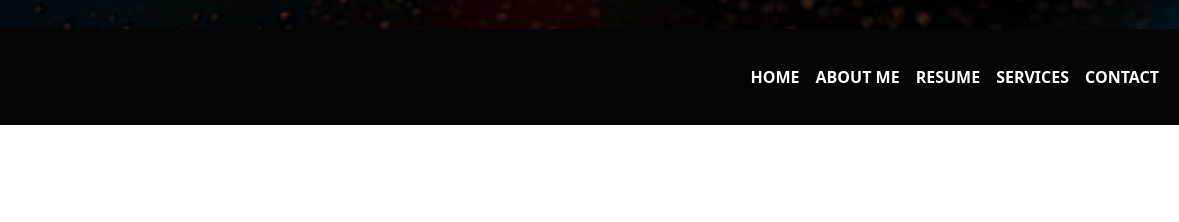
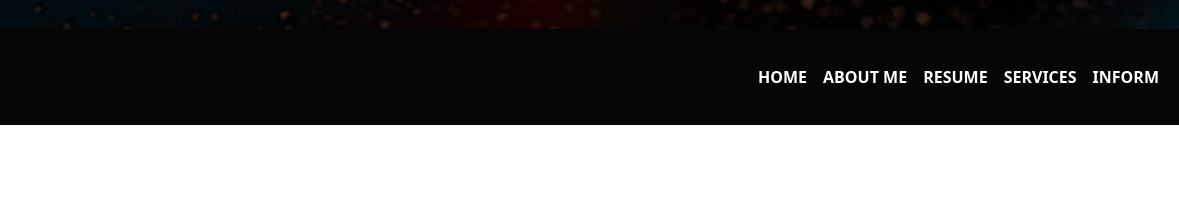
Before and after one commit to IstiakAhamedAshik/Progna_resume, a plain HTML site: page resume.html in a window 1280 px wide. Shown: the part 771-993 px from the top of the page, 101-1280 px from the left. Drawn offline with nearby package versions, Linux system fonts and the light colour scheme.

Commit message:
change the menu bar contact to inform

```diff
--- a/resume.html
+++ b/resume.html
@@ -76,7 +76,7 @@
                   <a class="nav-link" href="#">SERVICES</a>
                 </li>
                 <li class="nav-item">
-                  <a class="nav-link" href="#">CONTACT</a>
+                  <a class="nav-link" href="#">INFORM</a>
                 </li>
               </ul>
             </div>
```
